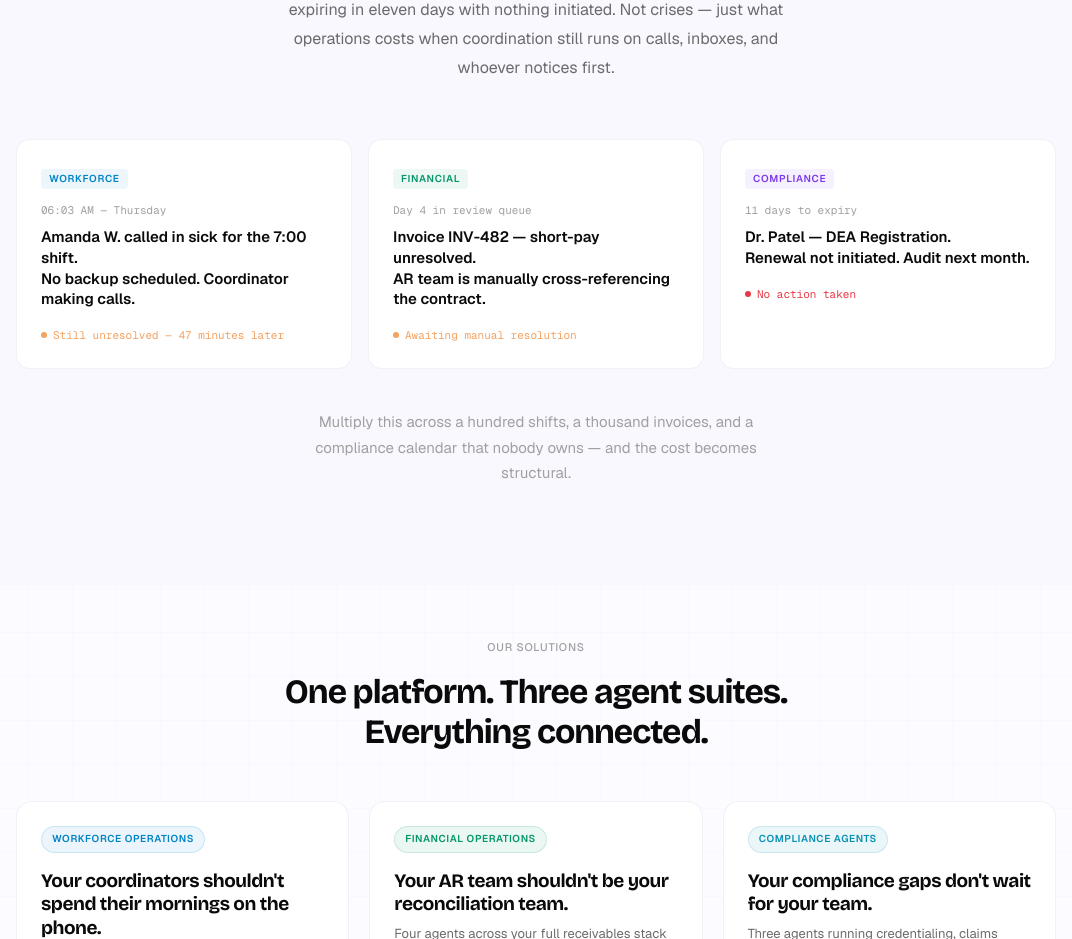
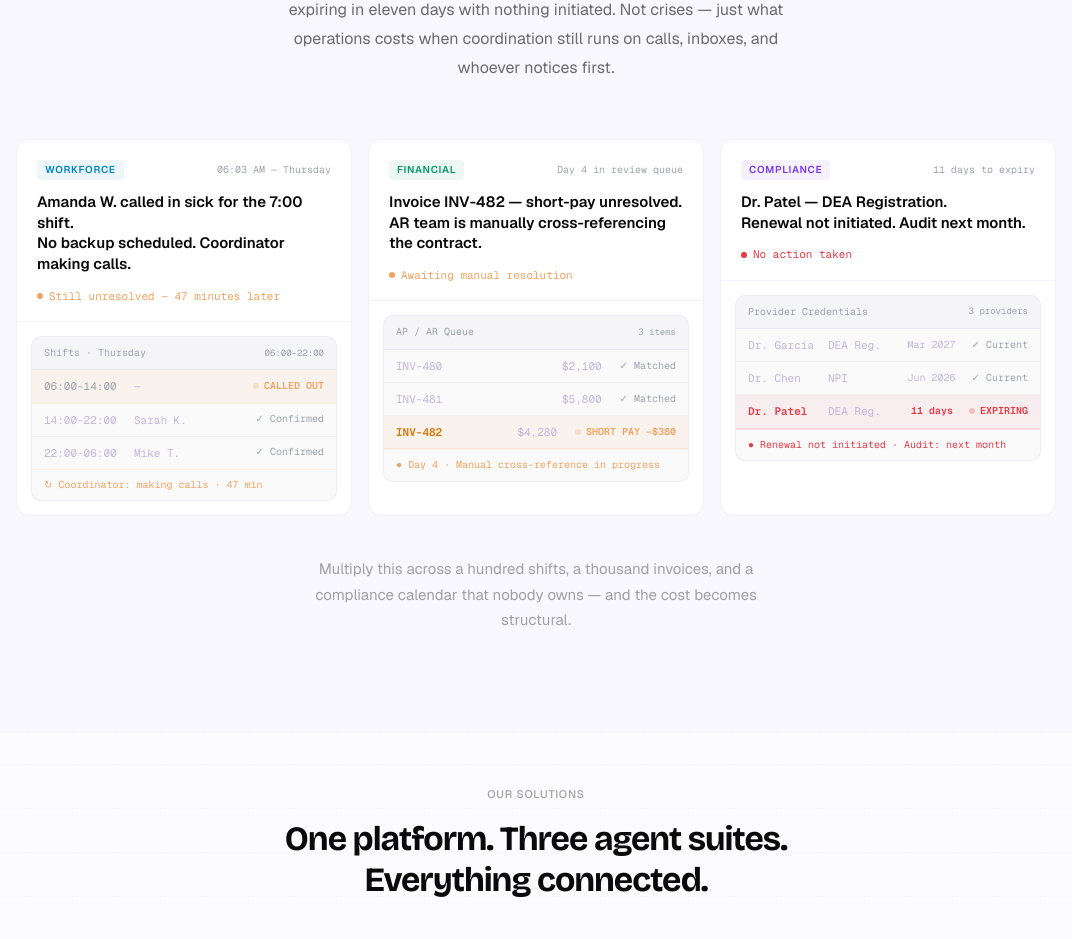
Before and after one commit to Suryaa-dsgn/QF_Website, a Next.js app: page / in a window 1280 px wide. Shown: the part 1040-1979 px from the top of the page, without its empty margins (104-1176 px from the left). Built offline with nearby package versions, Linux system fonts and the light colour scheme.

Commit message:
Problem section cards are fixed with new designs

```diff
--- a/src/components/sections/TheProblem.tsx
+++ b/src/components/sections/TheProblem.tsx
@@ -12,13 +12,202 @@ interface IncidentCardProps {
   incident: string[]
   status: string
   statusColor: string
+  panel: React.ReactNode
   delay?: number
+}
+
+// ─── SHARED PANEL STYLES ─────────────────────────────────────────
+
+const PANEL_WRAP: React.CSSProperties = {
+  background:   '#FAFAFA',
+  border:       '1px solid rgba(107,63,160,0.07)',
+  borderRadius: '10px',
+  overflow:     'hidden',
+  fontFamily:   'var(--font-geist-mono)',
+  fontSize:     '11px',
+}
+
+const PANEL_HEADER: React.CSSProperties = {
+  display:        'flex',
+  justifyContent: 'space-between',
+  alignItems:     'center',
+  padding:        '8px 12px',
+  background:     'rgba(107,63,160,0.03)',
+  borderBottom:   '1px solid rgba(107,63,160,0.06)',
+  color:          '#9CA3AF',
+  fontSize:       '10px',
+}
+
+const PANEL_ROW: React.CSSProperties = {
+  display:        'flex',
+  alignItems:     'center',
+  padding:        '7px 12px',
+  gap:            '8px',
+  fontSize:       '11px',
+}
+
+const PANEL_FOOTER: React.CSSProperties = {
+  display:    'flex',
+  alignItems: 'center',
+  gap:        '6px',
+  padding:    '7px 12px',
+  fontSize:   '10px',
+}
+
+// ─── WORKFORCE MINI PANEL ────────────────────────────────────────
+
+function WorkforceMiniPanel() {
+  return (
+    <div style={PANEL_WRAP}>
+      <div style={PANEL_HEADER}>
+        <span>Shifts · Thursday</span>
+        <span style={{ fontSize: '9px' }}>06:00–22:00</span>
+      </div>
+
+      {/* Called-out row */}
+      <div style={{
+        ...PANEL_ROW,
+        background:   'rgba(244,162,97,0.09)',
+        borderBottom: '1px solid rgba(244,162,97,0.14)',
+      }}>
+        <span style={{ color: '#9CA3AF', whiteSpace: 'nowrap', minWidth: '82px' }}>06:00–14:00</span>
+        <span style={{ color: '#C4B5D9', flex: 1 }}>—</span>
+        <div style={{ display: 'flex', alignItems: 'center', gap: '5px' }}>
+          <div style={{
+            width: '6px', height: '6px', borderRadius: '50%', flexShrink: 0,
+            background: '#F4A261',
+            animation: 'eyebrow-pulse 2s ease-in-out infinite',
+          }} />
+          <span style={{ color: '#F4A261', fontWeight: 600, fontSize: '10px', whiteSpace: 'nowrap' }}>
+            CALLED OUT
+          </span>
+        </div>
+      </div>
+
+      {/* Normal rows */}
+      <div style={{ ...PANEL_ROW, borderBottom: '1px solid rgba(107,63,160,0.05)' }}>
+        <span style={{ color: '#C4B5D9', whiteSpace: 'nowrap', minWidth: '82px' }}>14:00–22:00</span>
+        <span style={{ color: '#C4B5D9', flex: 1 }}>Sarah K.</span>
+        <span style={{ color: '#9CA3AF', fontSize: '10px' }}>✓ Confirmed</span>
+      </div>
+      <div style={{ ...PANEL_ROW }}>
+        <span style={{ color: '#C4B5D9', whiteSpace: 'nowrap', minWidth: '82px' }}>22:00–06:00</span>
+        <span style={{ color: '#C4B5D9', flex: 1 }}>Mike T.</span>
+        <span style={{ color: '#9CA3AF', fontSize: '10px' }}>✓ Confirmed</span>
+      </div>
+
+      <div style={{ ...PANEL_FOOTER, borderTop: '1px solid rgba(244,162,97,0.14)', color: '#F4A261' }}>
+        <span>↻ Coordinator: making calls · 47 min</span>
+      </div>
+    </div>
+  )
+}
+
+// ─── FINANCIAL MINI PANEL ────────────────────────────────────────
+
+function FinancialMiniPanel() {
+  return (
+    <div style={PANEL_WRAP}>
+      <div style={PANEL_HEADER}>
+        <span>AP / AR Queue</span>
+        <span style={{ fontSize: '9px' }}>3 items</span>
+      </div>
+
+      {/* Normal rows */}
+      <div style={{ ...PANEL_ROW, borderBottom: '1px solid rgba(107,63,160,0.05)' }}>
+        <span style={{ color: '#C4B5D9', minWidth: '52px' }}>INV-480</span>
+        <span style={{ color: '#C4B5D9', flex: 1, textAlign: 'right', paddingRight: '10px' }}>$2,100</span>
+        <span style={{ color: '#9CA3AF', fontSize: '10px' }}>✓ Matched</span>
+      </div>
+      <div style={{ ...PANEL_ROW, borderBottom: '1px solid rgba(107,63,160,0.05)' }}>
+        <span style={{ color: '#C4B5D9', minWidth: '52px' }}>INV-481</span>
+        <span style={{ color: '#C4B5D9', flex: 1, textAlign: 'right', paddingRight: '10px' }}>$5,800</span>
+        <span style={{ color: '#9CA3AF', fontSize: '10px' }}>✓ Matched</span>
+      </div>
+
+      {/* Flagged row */}
+      <div style={{
+        ...PANEL_ROW,
+        background:   'rgba(244,162,97,0.09)',
+        borderBottom: '1px solid rgba(244,162,97,0.14)',
+      }}>
+        <span style={{ color: '#D97706', fontWeight: 600, minWidth: '52px' }}>INV-482</span>
+        <span style={{ color: '#C4B5D9', flex: 1, textAlign: 'right', paddingRight: '10px' }}>$4,280</span>
+        <div style={{ display: 'flex', alignItems: 'center', gap: '5px' }}>
+          <div style={{
+            width: '6px', height: '6px', borderRadius: '50%', flexShrink: 0,
+            background: '#F4A261',
+            animation: 'eyebrow-pulse 2s ease-in-out infinite',
+          }} />
+          <span style={{ color: '#F4A261', fontWeight: 600, fontSize: '10px', whiteSpace: 'nowrap' }}>
+            SHORT PAY −$380
+          </span>
+        </div>
+      </div>
+
+      <div style={{ ...PANEL_FOOTER, borderTop: '1px solid rgba(244,162,97,0.14)', color: '#F4A261' }}>
+        <span>● Day 4 · Manual cross-reference in progress</span>
+      </div>
+    </div>
+  )
+}
+
+// ─── COMPLIANCE MINI PANEL ───────────────────────────────────────
+
+function ComplianceMiniPanel() {
+  return (
+    <div style={PANEL_WRAP}>
+      <div style={PANEL_HEADER}>
+        <span>Provider Credentials</span>
+        <span style={{ fontSize: '9px' }}>3 providers</span>
+      </div>
+
+      {/* Normal rows */}
+      <div style={{ ...PANEL_ROW, borderBottom: '1px solid rgba(107,63,160,0.05)' }}>
+        <span style={{ color: '#C4B5D9', minWidth: '72px' }}>Dr. Garcia</span>
+        <span style={{ color: '#C4B5D9', flex: 1 }}>DEA Reg.</span>
+        <span style={{ color: '#C4B5D9', marginRight: '8px', fontSize: '10px' }}>Mar 2027</span>
+        <span style={{ color: '#9CA3AF', fontSize: '10px' }}>✓ Current</span>
+      </div>
+      <div style={{ ...PANEL_ROW, borderBottom: '1px solid rgba(107,63,160,0.05)' }}>
+        <span style={{ color: '#C4B5D9', minWidth: '72px' }}>Dr. Chen</span>
+        <span style={{ color: '#C4B5D9', flex: 1 }}>NPI</span>
+        <span style={{ color: '#C4B5D9', marginRight: '8px', fontSize: '10px' }}>Jun 2026</span>
+        <span style={{ color: '#9CA3AF', fontSize: '10px' }}>✓ Current</span>
+      </div>
+
+      {/* Expiring row */}
+      <div style={{
+        ...PANEL_ROW,
+        background:   'rgba(230,57,70,0.06)',
+        borderBottom: '1px solid rgba(230,57,70,0.12)',
+      }}>
+        <span style={{ color: '#E63946', fontWeight: 600, minWidth: '72px' }}>Dr. Patel</span>
+        <span style={{ color: '#C4B5D9', flex: 1 }}>DEA Reg.</span>
+        <span style={{ color: '#E63946', fontWeight: 600, marginRight: '8px', fontSize: '10px' }}>
+          11 days
+        </span>
+        <div style={{ display: 'flex', alignItems: 'center', gap: '5px' }}>
+          <div style={{
+            width: '6px', height: '6px', borderRadius: '50%', flexShrink: 0,
+            background: '#E63946',
+            animation: 'eyebrow-pulse 2s ease-in-out infinite',
+          }} />
+          <span style={{ color: '#E63946', fontWeight: 600, fontSize: '10px' }}>EXPIRING</span>
+        </div>
+      </div>
+
+      <div style={{ ...PANEL_FOOTER, borderTop: '1px solid rgba(230,57,70,0.12)', color: '#E63946' }}>
+        <span>● Renewal not initiated · Audit: next month</span>
+      </div>
+    </div>
+  )
 }
 
 // ─── INCIDENT CARD ───────────────────────────────────────────────
 
 function IncidentCard({
-  tag, tagColor, tagBg, timestamp, incident, status, statusColor, delay = 0,
+  tag, tagColor, tagBg, timestamp, incident, status, statusColor, panel, delay = 0,
 }: IncidentCardProps) {
   const ref = useRef<HTMLDivElement>(null)
 
@@ -50,7 +239,7 @@ function IncidentCard({
   return (
     <div
       ref={ref}
-      className="bg-white rounded-[14px] p-6 border border-[--border] cursor-default"
+      className="bg-white rounded-[14px] border border-[--border] overflow-hidden cursor-default"
       style={{ transition: 'transform 200ms ease-out, box-shadow 200ms ease-out' }}
       onMouseEnter={e => {
         const t = e.currentTarget
@@ -63,19 +252,24 @@ function IncidentCard({
         t.style.boxShadow = 'none'
       }}
     >
-      {/* Tag */}
+      {/* ── Text section ── */}
+      <div style={{ padding: '20px 20px 16px' }}>
+
+        {/* Tag + Timestamp */}
+        <div style={{ display: 'flex', justifyContent: 'space-between', alignItems: 'center', marginBottom: '12px' }}>
           <span
-        className="inline-block text-[10px] font-semibold uppercase tracking-[0.07em] px-2 py-0.5 rounded-[4px] mb-3"
+            className="inline-block text-[10px] font-semibold uppercase tracking-[0.07em] px-2 py-0.5 rounded-[4px]"
             style={{ color: tagColor, background: tagBg }}
           >
             {tag}
           </span>
-
-      {/* Timestamp */}
-      <p className="font-mono text-[11px] text-ink4 mb-2">{timestamp}</p>
+          <span style={{ fontFamily: 'var(--font-geist-mono)', fontSize: '10px', color: '#9CA3AF' }}>
+            {timestamp}
+          </span>
+        </div>
 
         {/* Incident lines */}
-      <div className="mb-4 mt-2">
+        <div className="mb-3">
           {incident.map((line, i) => (
             <p key={i} className="text-[15px] font-semibold text-ink leading-snug font-ui">
               {line}
@@ -92,6 +286,15 @@ function IncidentCard({
           <span className="font-mono text-[11px]" style={{ color: statusColor }}>
             {status}
           </span>
+        </div>
+      </div>
+
+      {/* ── Divider ── */}
+      <div style={{ borderTop: '1px solid rgba(107,63,160,0.07)' }} />
+
+      {/* ── Visual mini-panel ── */}
+      <div style={{ padding: '14px' }}>
+        {panel}
       </div>
     </div>
   )
@@ -148,8 +351,6 @@ export default function TheProblem() {
   const subRef    = useRef<HTMLDivElement>(null)
   const bridgeRef = useRef<HTMLParagraphElement>(null)
 
-  // Animate sub-copy and bridge line — fixed: each gets its own observer,
-  // all observers collected and disconnected together in cleanup
   useEffect(() => {
     const targets: { el: HTMLElement; delay: number }[] = [
       { el: subRef.current!,    delay: 0.1 },
@@ -191,10 +392,10 @@ export default function TheProblem() {
         {/* Label */}
         <p className="text-label text-center mb-5">THE OPERATIONAL GAP</p>
 
-        {/* Headline — flat, no colour accent (intentional) */}
+        {/* Headline */}
         <AnimatedHeadline />
 
-        {/* Sub-copy — single flowing paragraph, no forced line breaks */}
+        {/* Sub-copy */}
         <div
           ref={subRef}
           className="text-center mx-auto mt-6 mb-14"
@@ -221,6 +422,7 @@ export default function TheProblem() {
             ]}
             status="Still unresolved — 47 minutes later"
             statusColor="#F4A261"
+            panel={<WorkforceMiniPanel />}
             delay={0}
           />
           <IncidentCard
@@ -234,6 +436,7 @@ export default function TheProblem() {
             ]}
             status="Awaiting manual resolution"
             statusColor="#F4A261"
+            panel={<FinancialMiniPanel />}
             delay={0.08}
           />
           <IncidentCard
@@ -247,6 +450,7 @@ export default function TheProblem() {
             ]}
             status="No action taken"
             statusColor="#E63946"
+            panel={<ComplianceMiniPanel />}
             delay={0.16}
           />
         </div>
```
Lines whose indentation alone changed are shown as unchanged.
